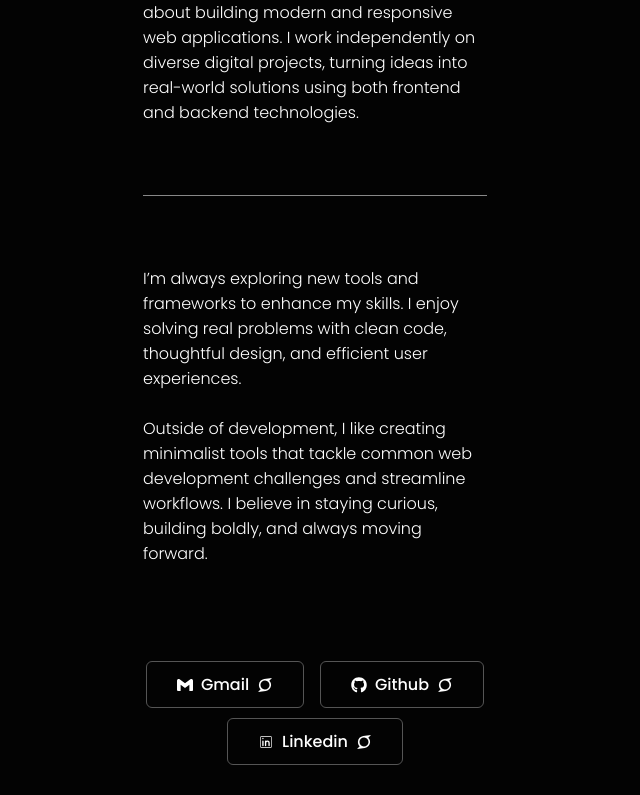
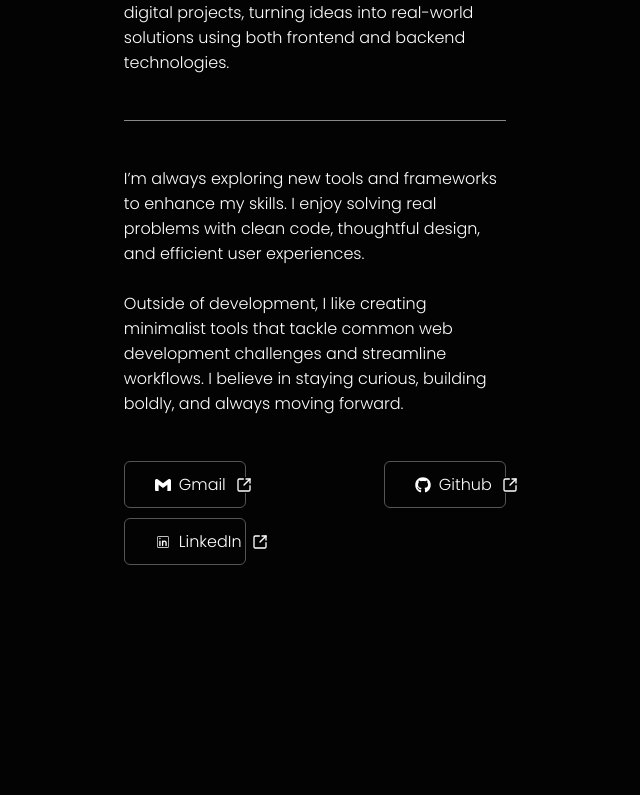
Before and after one commit to nkarimzade/Porfolio, a React (Vite) app: page / in a window 1280 px wide. Shown: the part 420-1215 px from the top of the page, without its empty margins (325-965 px from the left). After the commit the page ends 1015 px from the top, so only its background shows below. Built offline with nearby package versions, Linux system fonts and the light colour scheme.

Commit message:
refactor: enhance dark mode styles and improve button layout in About component

```diff
--- a/src/App.css
+++ b/src/App.css
@@ -10,10 +10,16 @@
     font-family: "Poppins", sans-serif;
 }
 
+body.dark {
+  background-color: #000;
+  color: #fff;
+}
+
+
 .App {
     min-height: 100vh;
     display: flex;
-    width: 30%;
+    width: 33%;
     margin: 0 auto;
     flex-direction: column;
     background-color: #030303;
--- a/src/App.jsx
+++ b/src/App.jsx
@@ -16,7 +16,7 @@ function App() {
         <Navbarr />
 
         <div className="content">
-          <br /><br /> <br />
+          <br />
           <Routes>
             <Route path="/" element={<About />} />
             <Route path="/work" element={<Work />} />
--- a/src/Components/About.css
+++ b/src/Components/About.css
@@ -13,28 +13,47 @@
     flex-wrap: wrap;
     max-width: 600px;
     margin: 0 auto;
+    width: 100%;
     padding: 20px 0;
     gap: 10px;
 }
 
 .btn {
     display: flex;
+    justify-content: space-between;
+    align-items: center;
+    width: 32%;
+    padding: 10px 30px;
+    border-radius: 6px;
+    background-color: transparent;
+    border: 1px solid #555;
+    color: white;
+    font-weight: 500;
+    text-decoration: none;
+    transition: 0.2s ease;
+    gap: 10px;
+    text-align: left;
+}
+
+.left {
+    display: flex;
     align-items: center;
     gap: 8px;
-    margin: 0 auto;
-    padding: 10px 30px;
-    color: white;
-    text-decoration: none;
-    border-radius: 6px;
-    font-weight: 500;
-    transition: background-color 0.3s ease;
-    background-color: transparent;
-    border: 1px solid #555;
 }
 
+.icon {
+    display: flex;
+    align-items: center;
+}
+
+
+
 .btn:hover {
-    background-color: #444;
+    border: none;
+
+    box-shadow: 0 0 10px rgb(99, 99, 99), 0 0 20px rgb(97, 97, 97);
 }
+
 
 /* Responsive düzenleme */
 @media (max-width: 600px) {
@@ -44,7 +63,7 @@
     }
 
     .btn {
-        justify-content: center;
+        justify-content: space-between;
         width: 100%;
     }
 }
@@ -92,7 +111,8 @@
     left: 0;
     width: 100%;
     height: 100%;
-    background: transparent; /* ŞEFFAF YAPTIK */
+    background: transparent;
+    /* ŞEFFAF YAPTIK */
     z-index: 1;
     border-radius: 5px;
     pointer-events: none;
@@ -109,6 +129,7 @@
     from {
         transform: rotate(0deg);
     }
+
     to {
         transform: rotate(360deg);
     }
--- a/src/Components/About.jsx
+++ b/src/Components/About.jsx
@@ -3,7 +3,7 @@ import './About.css';
 import { SiGmail } from "react-icons/si";
 import { CiLinkedin } from "react-icons/ci";
 import { FaGithub } from "react-icons/fa";
-import { FaSuperpowers } from "react-icons/fa6";
+import { LuSquareArrowOutUpRight } from "react-icons/lu";
 import ScrollReveal from 'scrollreveal';
 
 function About() {
@@ -28,9 +28,9 @@ function About() {
                     I'm a Full Stack Web Developer passionate about building modern and responsive web applications.
                     I work independently on diverse digital projects, turning ideas into real-world solutions using both frontend and backend technologies.
                 </p>
-                <br /><br />
+                <br />
                 <div className="thin-line-horizontal"></div>
-                <br /><br />
+                <br />
                 <p>
                     I’m always exploring new tools and frameworks to enhance my skills. I enjoy solving real problems with clean code,
                     thoughtful design, and efficient user experiences.
@@ -40,14 +40,34 @@ function About() {
                     Outside of development, I like creating minimalist tools that tackle common web development challenges and streamline workflows.
                     I believe in staying curious, building boldly, and always moving forward.
                 </p>
-                <br /><br /><br />
+                <br />
                 <div className="butons">
-                    <a href="mailto:nesibkerimzade@gmail.com" className="btn"><SiGmail /> Gmail  <FaSuperpowers />
+                    <a href="mailto:nesibkerimzade@gmail.com" className="btn">
+                        <span className="left">
+                            <SiGmail /> Gmail
+                        </span>
+                        <div className="icon">
+                            <LuSquareArrowOutUpRight />
+                        </div>
                     </a>
-                    <a href="https://github.com/nkarimzade" className="btn"><FaGithub />  Github <FaSuperpowers />
+                    <a href="https://github.com/nkarimzade" className="btn" target="_blank">
+                        <span className="left">
+                            <FaGithub /> Github
+                        </span>
+                        <div className="icon">
+                            <LuSquareArrowOutUpRight />
+                        </div>
                     </a>
-                    <a href="https://www.linkedin.com/in/nasib-karimzade-7902352a5/" className="btn"><CiLinkedin /> Linkedin <FaSuperpowers />
+
+                    <a href="https://www.linkedin.com/in/nasib-karimzade-7902352a5/" className="btn" target="_blank">
+                        <span className="left">
+                            <CiLinkedin /> LinkedIn
+                        </span>
+                        <div className="icon">
+                            <LuSquareArrowOutUpRight />
+                        </div>
                     </a>
+
                 </div>
             </div>
         </div>
--- a/src/Components/Navbarr.jsx
+++ b/src/Components/Navbarr.jsx
@@ -1,10 +1,12 @@
-import React from 'react'
 import { Link } from 'react-router-dom';
 
 function Navbarr() {
+
+
+
   return (
     <div>
-        <div className="navbar2">
+      <div className="navbar2">
         <ul>
           <li><Link to="/">about</Link></li>
           <li><Link to="/work">work</Link></li>
```
